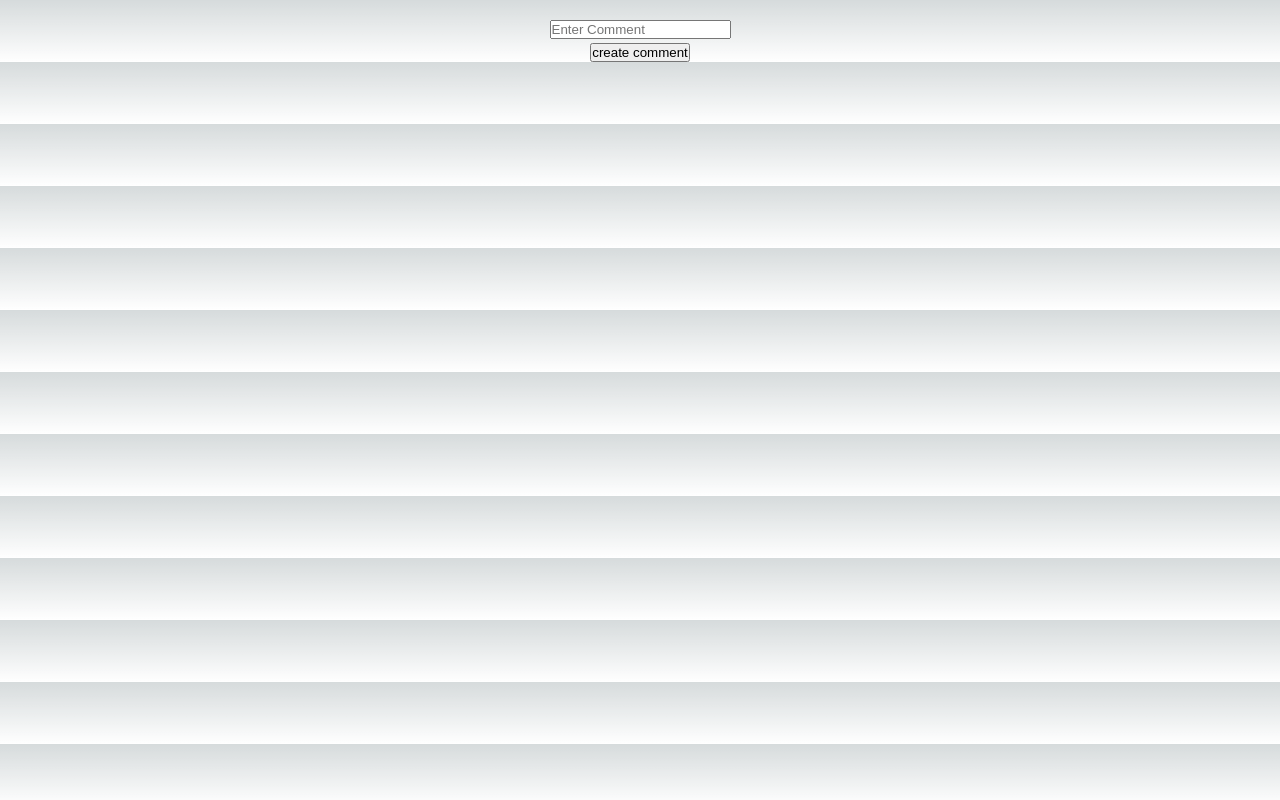
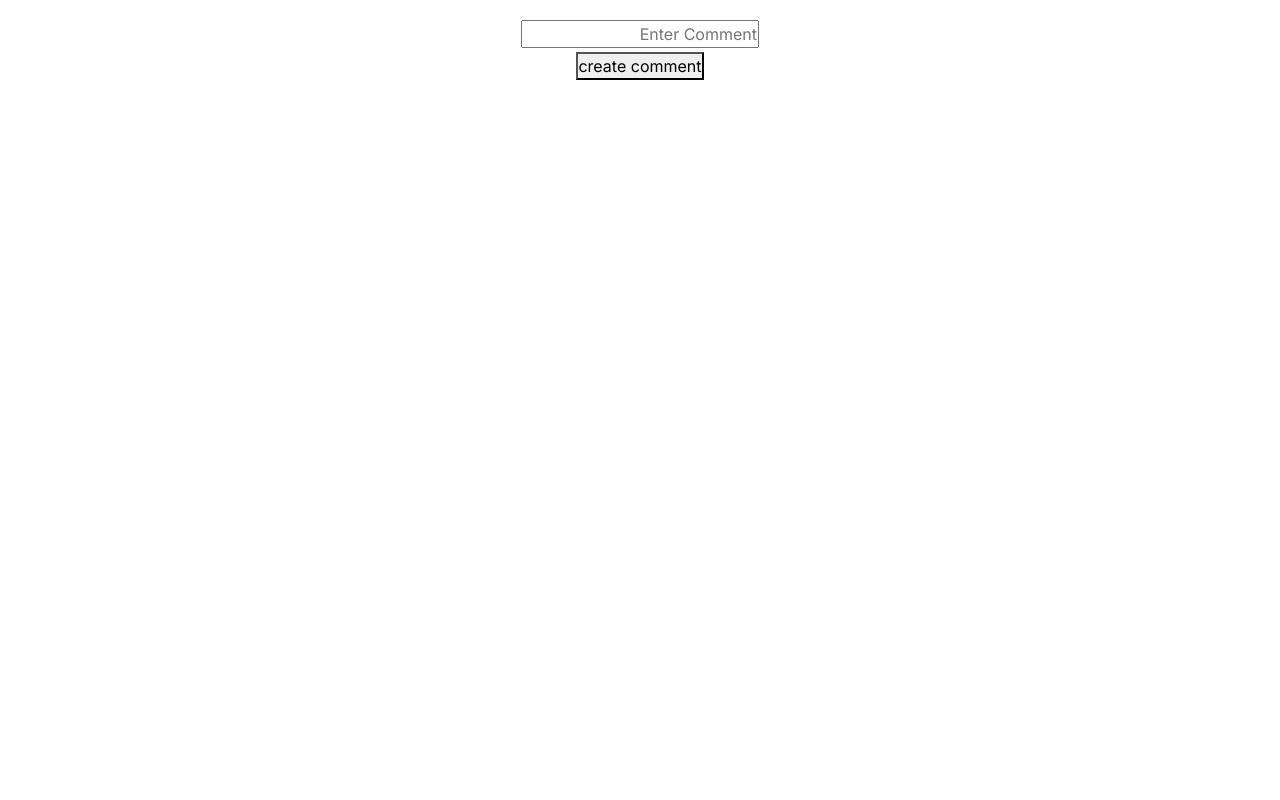
Before and after one commit to kaveh163/commentReply-reactEskan, a Next.js app: page /home in a window 1280 px wide. Built offline with nearby package versions, Linux system fonts and the light colour scheme.

Commit message:
installed react bootstrap, bootstrap, and bootstrap icons

```diff
--- a/app/layout.js
+++ b/app/layout.js
@@ -1,6 +1,7 @@
 import { Inter as Inter } from "next/font/google";
 import "./globals.css";
-
+import "bootstrap/dist/css/bootstrap.min.css";
+import "bootstrap-icons/font/bootstrap-icons.css";
 const inter = Inter({ subsets: ["latin"] });
 
 export const metadata = {
@@ -11,7 +12,7 @@ export const metadata = {
 export default function RootLayout({ children }) {
   return (
     <html lang="en">
-      <body className={inter.className}>{children}</body>
+      <body className={inter.className} dir="rtl">{children}</body>
     </html>
   );
 }
--- a/components/comments.js
+++ b/components/comments.js
@@ -2,6 +2,9 @@
 import { useState, useEffect } from "react";
 import classes from "./comments.module.css";
 import DisplayComment from "./display-comment";
+import Container from 'react-bootstrap/Container';
+import Row from 'react-bootstrap/Row';
+import Col from 'react-bootstrap/Col';
 export default function Comments() {
   const [comments, setComments] = useState();
   const [comment, setComment] = useState();
@@ -41,6 +44,7 @@ export default function Comments() {
   console.log("comments", comments);
   return (
     <>
+
       <form action="" onSubmit={handleSubmit}>
         <input
           type="text"
--- a/package.json
+++ b/package.json
@@ -9,9 +9,12 @@
     "lint": "next lint"
   },
   "dependencies": {
+    "bootstrap": "^5.3.3",
+    "bootstrap-icons": "^1.11.3",
     "mysql": "^2.18.1",
     "next": "14.2.3",
     "react": "^18",
+    "react-bootstrap": "^2.10.2",
     "react-dom": "^18"
   },
   "devDependencies": {
```
Also changed, not shown: 1 other file (tests, documents, lock files or other folders).
